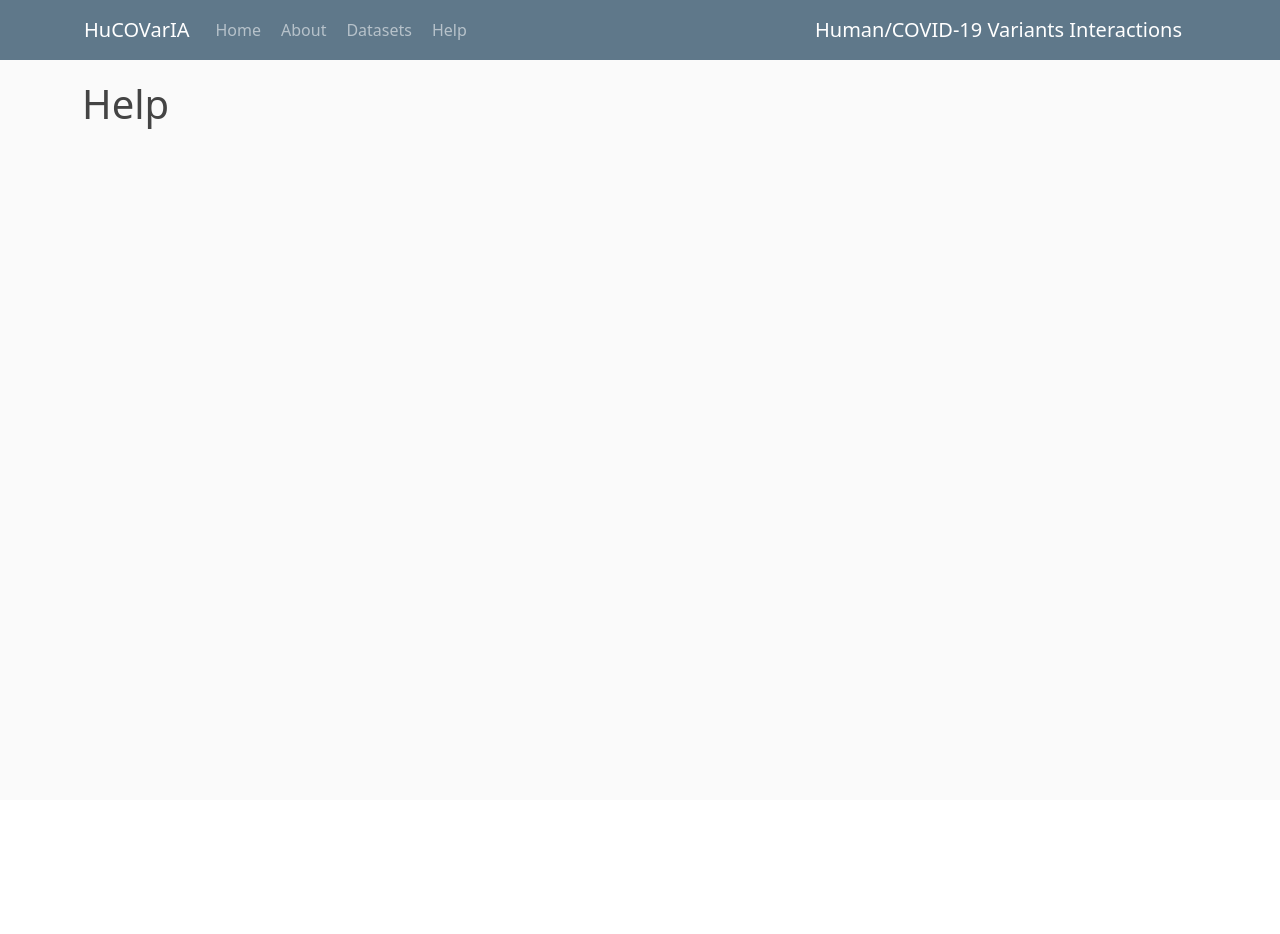
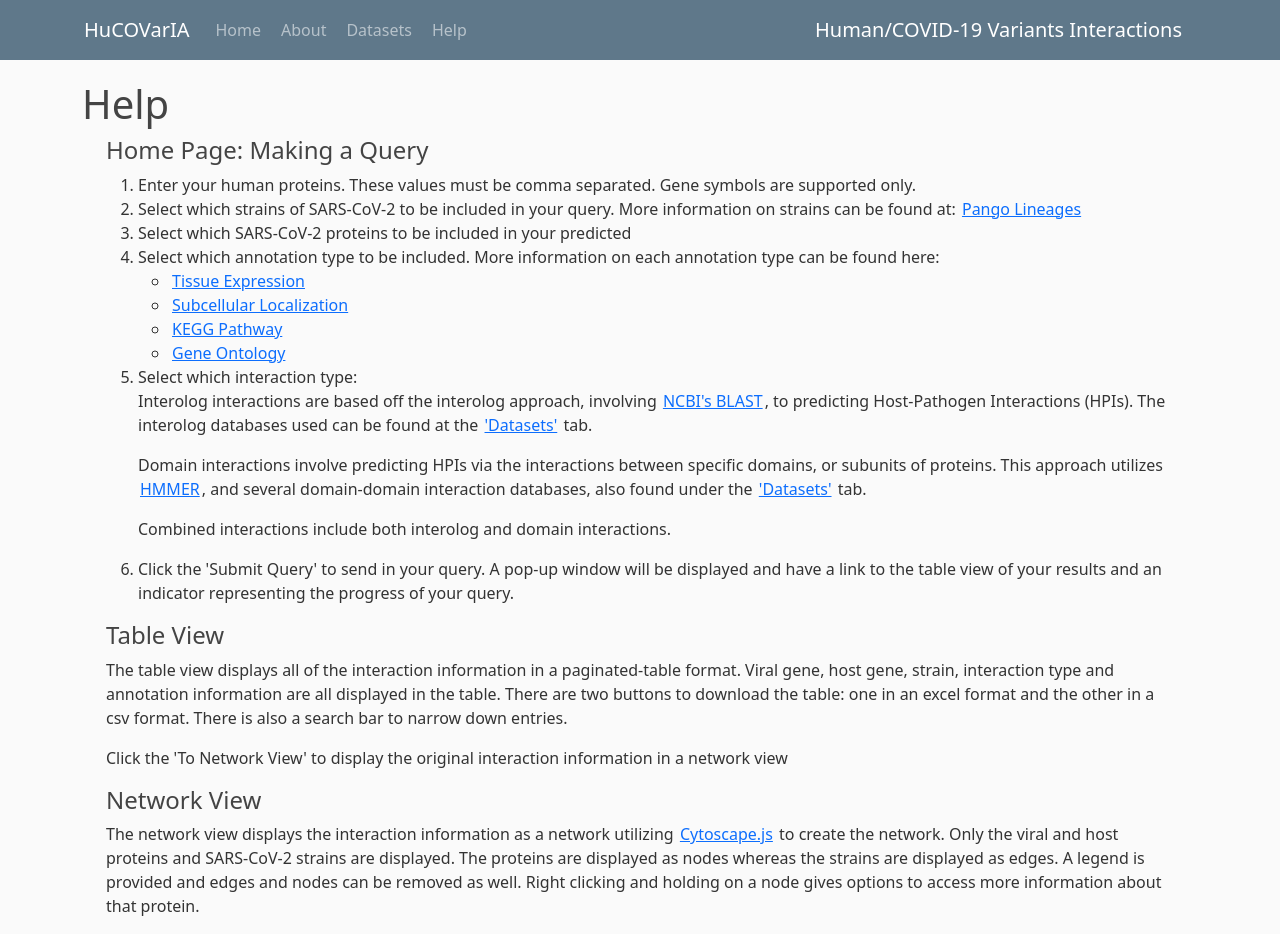
Before and after one commit to KoltonHauck/hucovaria, a Django app: page /hucovaria/help/ in a window 1280 px wide. Before the commit the page ends 129 px from the top, so only its background shows below. Run offline with Django 4.2, Linux system fonts and the light colour scheme; parts of the project's set-up code (start-up, migrations or seed data) failed here and were passed over; some libraries are stand-ins or nearby versions.

Commit message:
slight style changes and added help page. more visuals for help page required

```diff
--- a/main/static/main/style.css
+++ b/main/static/main/style.css
@@ -77,7 +77,7 @@ button {
 	overflow:hidden;
 	overflow-y:scroll;
 	overflow-x: scroll;
-	height: 60vh;
+	height: 70vh;
 }
 
 body {
--- a/main/templates/help.html
+++ b/main/templates/help.html
@@ -3,6 +3,36 @@
 {% block content %}
 <h1>{{ title }}</h1>
 	<div class="container">
+        <h4>Home Page: Making a Query</h4>
+        <ol>
+            <li>Enter your human proteins. These values must be comma separated. Gene symbols are supported only.</li>
+            <li>Select which strains of SARS-CoV-2 to be included in your query. More information on strains can be found at: <a href="https://cov-lineages.org/">Pango Lineages</a></li>
+            <li>Select which SARS-CoV-2 proteins to be included in your predicted</li>
+            <li>Select which annotation type to be included. More information on each annotation type can be found here:
+                <ul>
+                    <li><a href="https://gtexportal.org/home/" target="_blank" rel="noopener noreferrer">Tissue Expression</a></li>
+                    <li><a href="https://www.proteinatlas.org/">Subcellular Localization</a></li>
+                    <li><a href="https://www.genome.jp/kegg/pathway.html" target="_blank" rel="noopener noreferrer">KEGG Pathway</a></li>
+                    <li><a href="http://geneontology.org/" target="_blank" rel="noopener noreferrer">Gene Ontology</a></li>
+                </ul>
+            </li>
+            <li>Select which interaction type:
+            <p>Interolog interactions are based off the interolog approach, involving <a href="https://blast.ncbi.nlm.nih.gov/Blast.cgi" target="_blank" rel="noopener noreferrer">NCBI's BLAST</a>, to predicting Host-Pathogen Interactions (HPIs). The interolog databases used can be found at the <a href="{% url 'main:datasets' %}">'Datasets'</a> tab.</p>
+            <p>Domain interactions involve predicting HPIs via the interactions between specific domains, or subunits of proteins. This approach utilizes <a href="http://hmmer.org/" target="_blank" rel="noopener noreferrer">HMMER</a>, and several domain-domain interaction databases, also found under the <a href="{% url 'main:datasets' %}">'Datasets'</a> tab.</p>
+            <p>Combined interactions include both interolog and domain interactions.</p>
+            </li>
+            <li>Click the 'Submit Query' to send in your query. A pop-up window will be displayed and have a link to the table view of your results and an indicator representing the progress of your query.</li>
+        </ol>
+	</div>
 
+	<div class="container">
+        <h4>Table View</h4>
+        <p>The table view displays all of the interaction information in a paginated-table format. Viral gene, host gene, strain, interaction type and annotation information are all displayed in the table. There are two buttons to download the table: one in an excel format and the other in a csv format. There is also a search bar to narrow down entries.
+        <p>Click the 'To Network View' to display the original interaction information in a network view</p>
+	</div>
+
+	<div class="container">
+	    <h4>Network View</h4>
+        <p>The network view displays the interaction information as a network utilizing <a href="https://js.cytoscape.org/" target="_blank" rel="noopener noreferrer">Cytoscape.js</a> to create the network. Only the viral and host proteins and SARS-CoV-2 strains are displayed. The proteins are displayed as nodes whereas the strains are displayed as edges. A legend is provided and edges and nodes can be removed as well. Right clicking and holding on a node gives options to access more information about that protein.</p>
 	</div>
 {% endblock content %}
```
